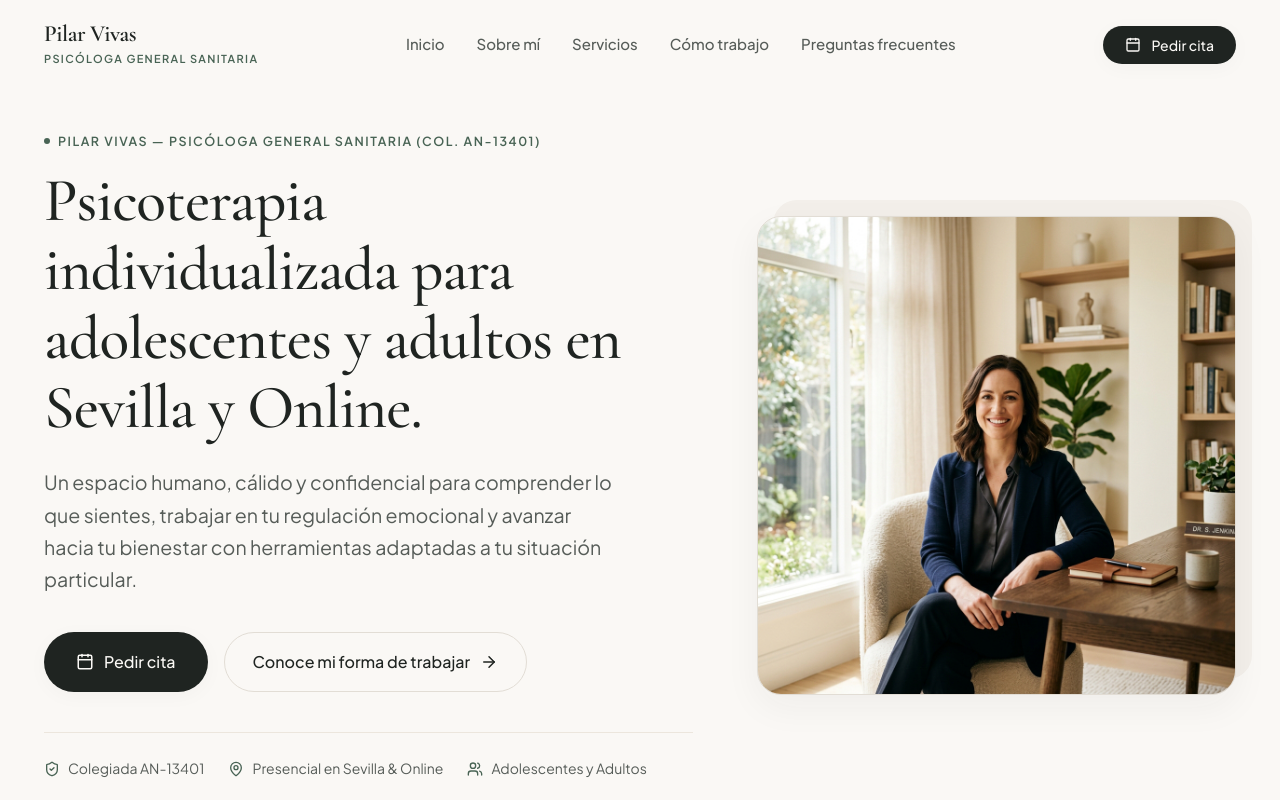
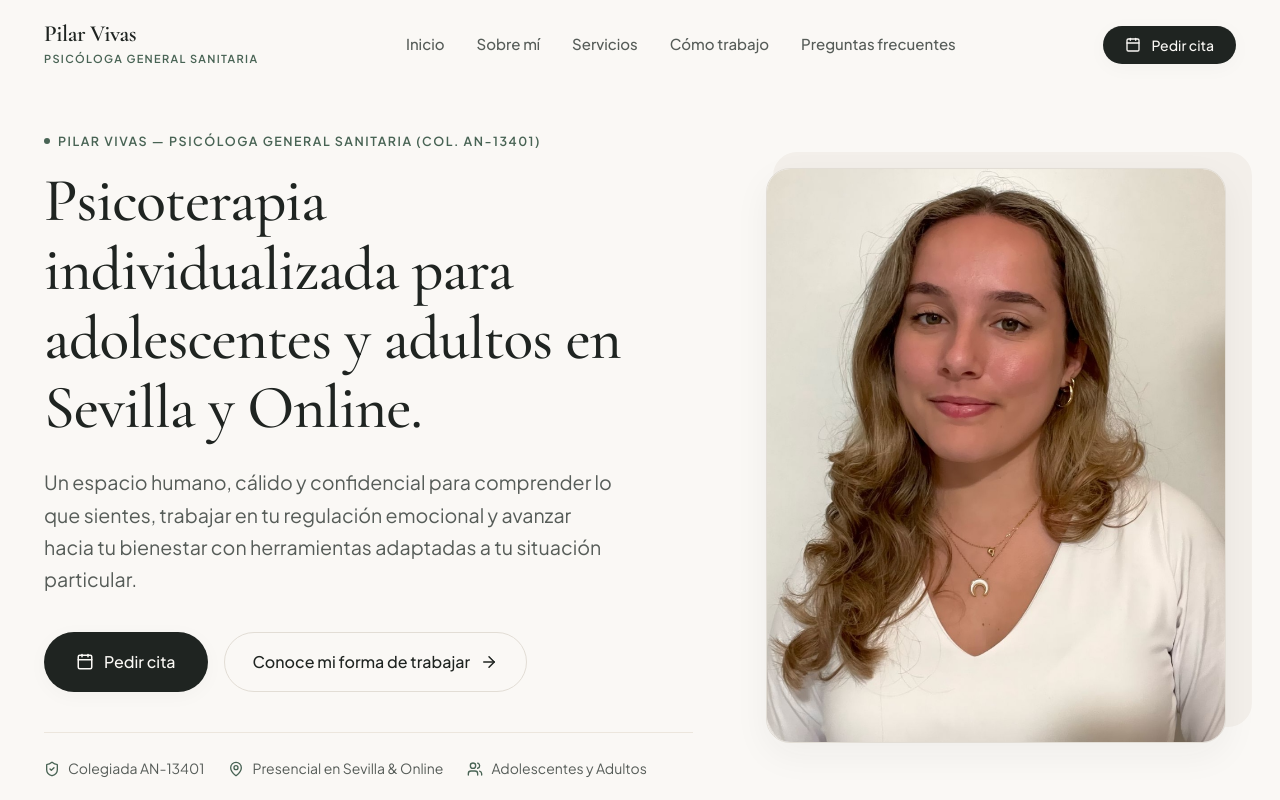
Before and after one commit to fxmariotp/webPili, a React (Vite) app: page / in a window 1280 px wide. Shown: the top 800 px of the page. Built offline with nearby package versions, Linux system fonts and the light colour scheme.

Commit message:
feat: integrate official photo of Pilar Vivas into hero and about section framing

```diff
--- a/src/components/About.tsx
+++ b/src/components/About.tsx
@@ -39,19 +39,20 @@ export const About: React.FC<AboutProps> = ({ onOpenBooking }) => {
                 overflow: 'hidden',
                 boxShadow: 'var(--shadow-md)',
                 border: '1px solid var(--border-color)',
-                backgroundColor: 'var(--bg-main)',
-                maxWidth: '520px',
+                backgroundColor: '#ffffff',
+                maxWidth: '460px',
+                aspectRatio: '4 / 5',
                 margin: '0 auto',
               }}
             >
               <img
-                src="/about-portrait.png"
-                alt="Pilar Vivas en su espacio de psicoterapia"
+                src="/pilar-vivas.jpg"
+                alt="Fotografía oficial de Pilar Vivas, Psicóloga General Sanitaria"
                 style={{
                   width: '100%',
-                  height: 'auto',
-                  maxHeight: '600px',
+                  height: '100%',
                   objectFit: 'cover',
+                  objectPosition: 'center 20%',
                   display: 'block',
                 }}
               />
--- a/src/components/Hero.tsx
+++ b/src/components/Hero.tsx
@@ -138,23 +138,23 @@ export const Hero: React.FC<HeroProps> = ({ onOpenBooking }) => {
                 position: 'relative',
                 zIndex: 1,
                 width: '100%',
-                maxWidth: '520px',
-                height: 'auto',
+                maxWidth: '460px',
+                aspectRatio: '4 / 5',
                 borderRadius: 'var(--radius-lg)',
                 overflow: 'hidden',
                 boxShadow: 'var(--shadow-md)',
                 border: '1px solid var(--border-color)',
-                backgroundColor: 'var(--bg-surface)',
+                backgroundColor: '#ffffff',
               }}
             >
               <img
-                src="/hero-portrait.png"
-                alt="Retrato profesional de Pilar Vivas, Psicóloga General Sanitaria"
+                src="/pilar-vivas.jpg"
+                alt="Fotografía oficial de Pilar Vivas, Psicóloga General Sanitaria en Sevilla"
                 style={{
                   width: '100%',
                   height: '100%',
                   objectFit: 'cover',
-                  maxHeight: '620px',
+                  objectPosition: 'center 20%',
                   display: 'block',
                 }}
               />
```
Also changed, not shown: public/hero-portrait.png, public/pilar-vivas.jpg (added).
